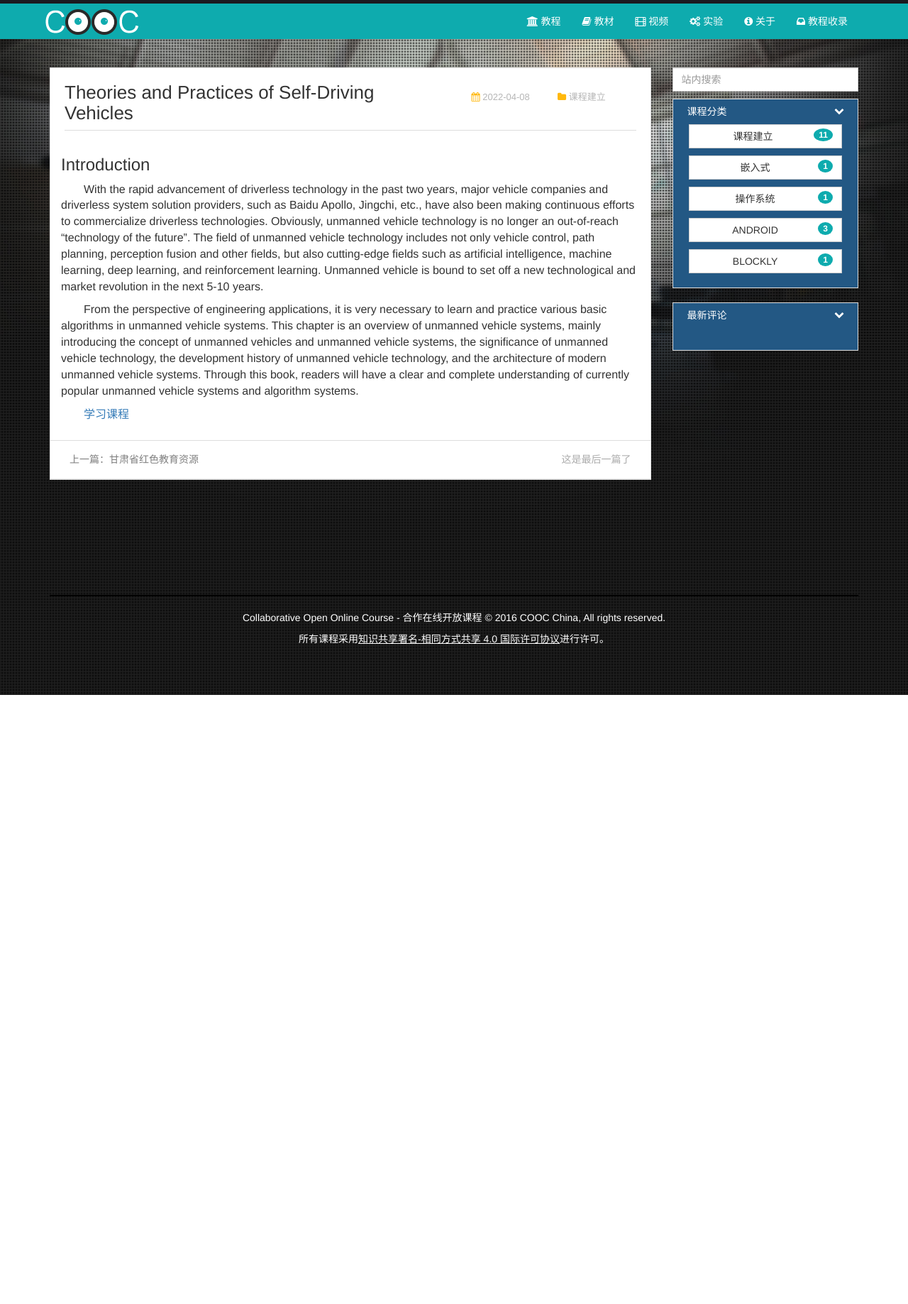
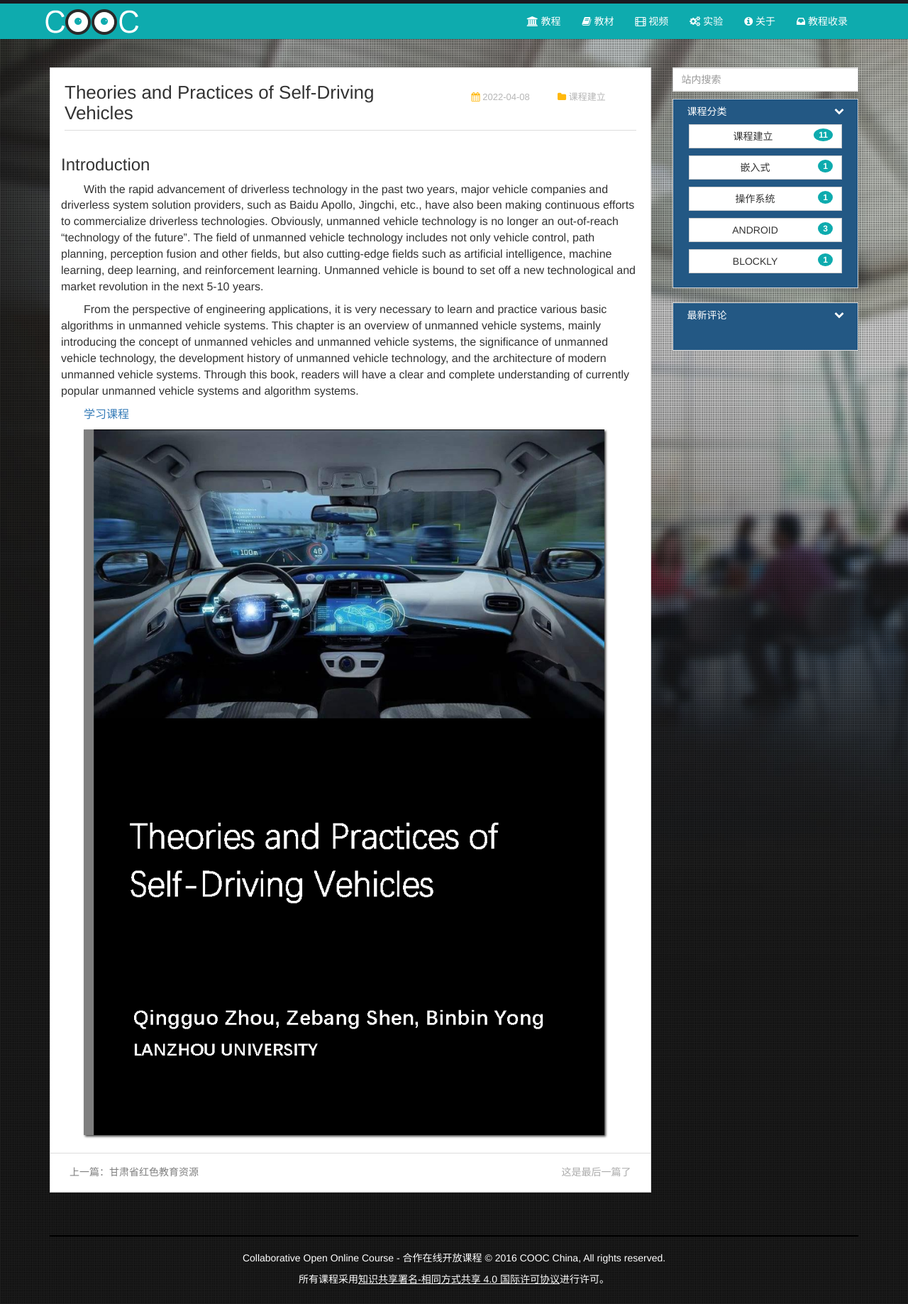
Before and after one commit to COOC-China/cooc-china.github.io, a Jekyll site: the page built from _posts/2022-4-8-Self-Driving-EN.md, in a window 1280 px wide. Shown: the whole page at 71% size. Built offline with Jekyll 4.4.1, drawn with Linux system fonts in a browser that asks for light colours; comment, search, counter and statistics services are not loaded.

Commit message:
Update 2022-4-8-Self-Driving-EN.md

```diff
--- a/_posts/2022-4-8-Self-Driving-EN.md
+++ b/_posts/2022-4-8-Self-Driving-EN.md
@@ -10,3 +10,5 @@ With the rapid advancement of driverless technology in the past two years, major
 From the perspective of engineering applications, it is very necessary to learn and practice various basic algorithms in unmanned vehicle systems. This chapter is an overview of unmanned vehicle systems, mainly introducing the concept of unmanned vehicles and unmanned vehicle systems, the significance of unmanned vehicle technology, the development history of unmanned vehicle technology, and the architecture of modern unmanned vehicle systems. Through this book, readers will have a clear and complete understanding of currently popular unmanned vehicle systems and algorithm systems.
 
 [学习课程](https://rocape.gitbook.io/selfdrivingen/)
+
+[![Theories and Practices of Self-Driving Vehicles](/images/book-thumb/ENselfDriving.png)](https://rocape.gitbook.io/selfdrivingen/)
```
